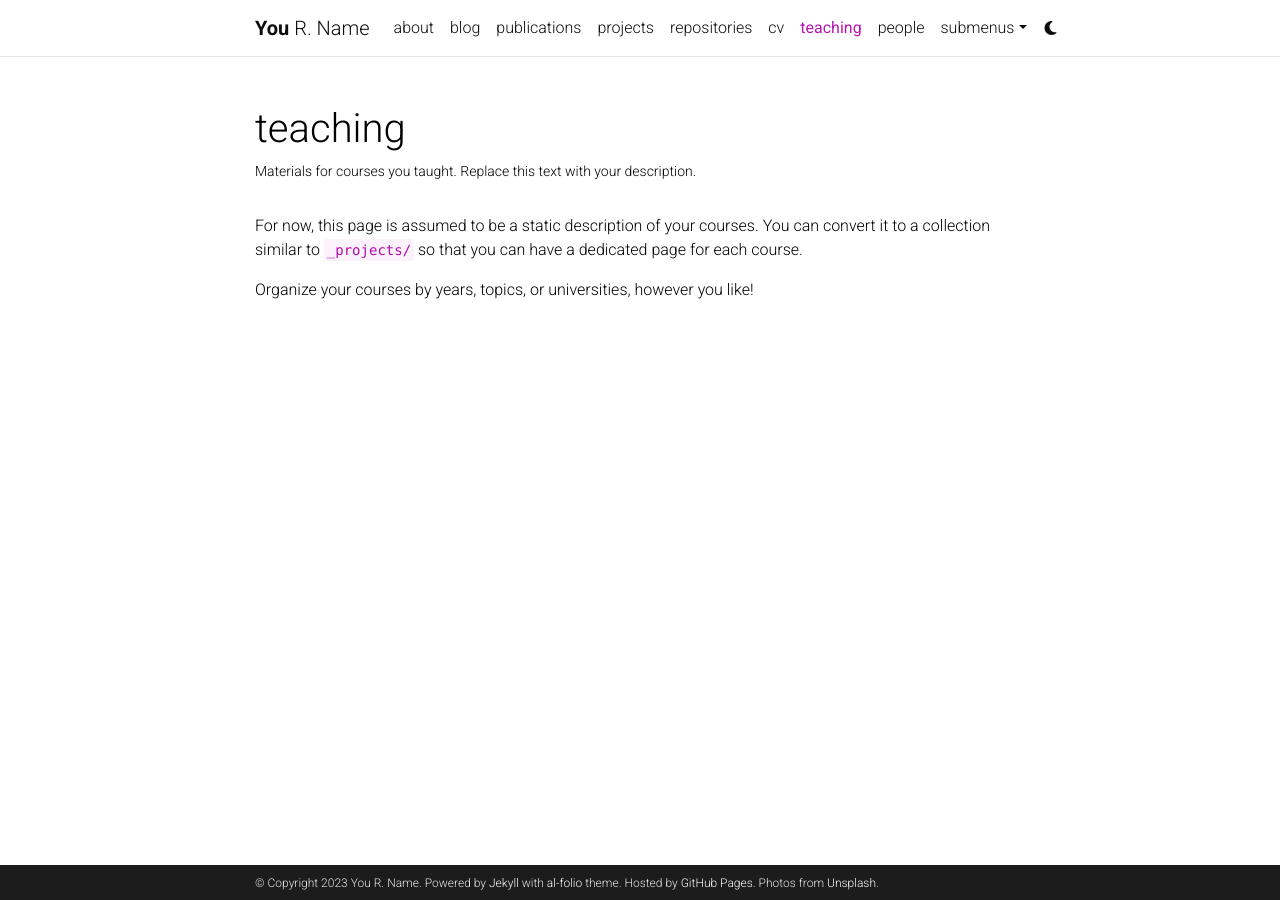
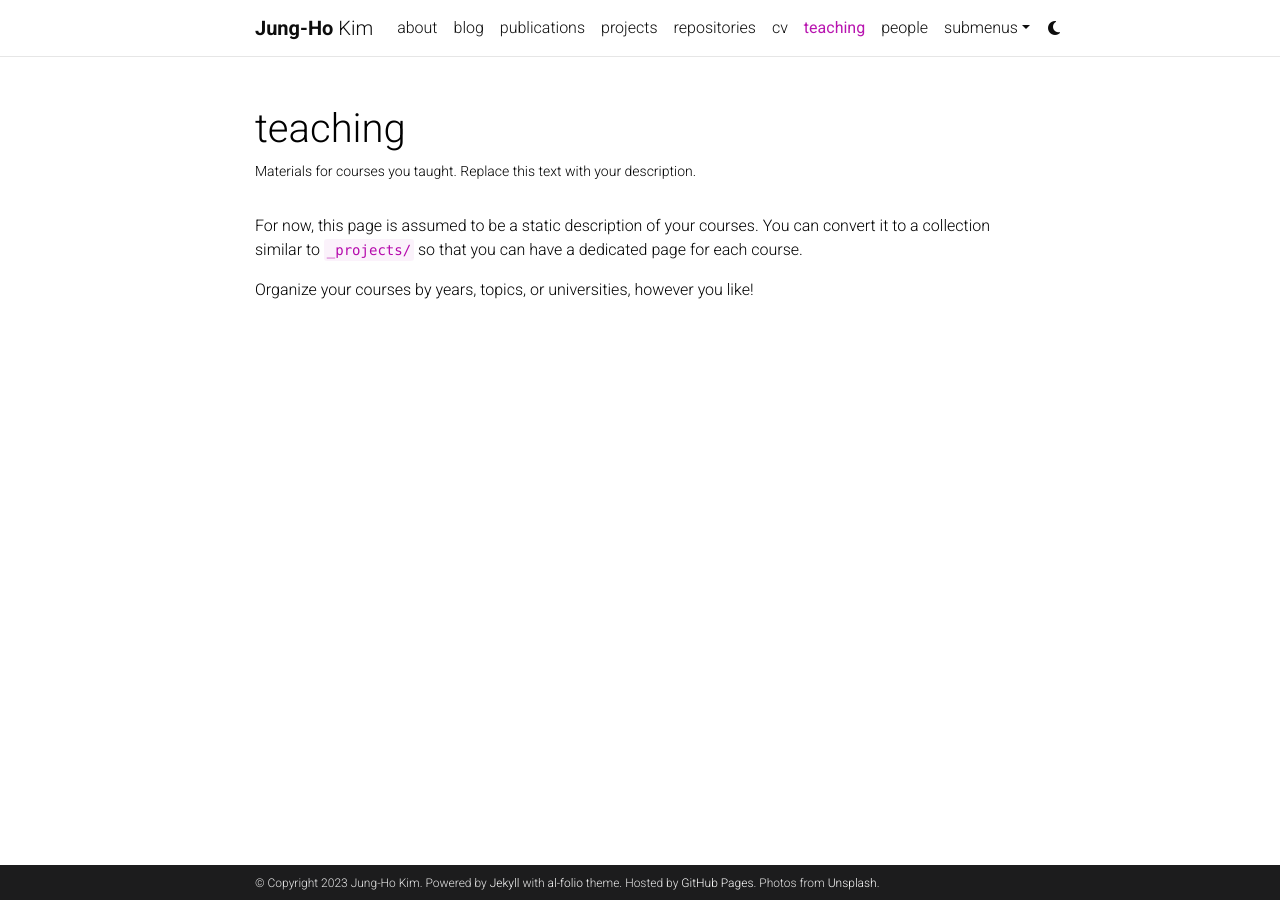
Before and after one commit to k-jungho/k-jungho.github.io, a Jekyll site: the page built from _pages/teaching.md, in a window 1280 px wide. Built offline with Jekyll 4.4.1, drawn with Linux system fonts in a browser that asks for light colours; comment, search, counter and statistics services are not loaded; a style sheet for code colours, icons or effects is not loaded.

Commit message:
Update _config.yml

```diff
--- a/_config.yml
+++ b/_config.yml
@@ -3,10 +3,10 @@
 # -----------------------------------------------------------------------------
 
 title: blank # the website title (if blank, full name will be used instead)
-first_name: You
-middle_name: R.
-last_name: Name
-email: you@example.com
+first_name: Jung-Ho
+middle_name:
+last_name: Kim
+email: frf1226@gmail.com
 description: > # the ">" symbol means to ignore newlines until "footer_text:"
   A simple, whitespace theme for academics. Based on [*folio](https://github.com/bogoli/-folio) design.
 footer_text: >
@@ -18,8 +18,8 @@ keywords: jekyll, jekyll-theme, academic-website, portfolio-website  # add your
 lang: en # the language of your site (for example: en, fr, cn, ru, etc.)
 icon: ⚛️  # the emoji used as the favicon (alternatively, provide image name in /assets/img/)
 
-url: https://alshedivat.github.io # the base hostname & protocol for your site
-baseurl: /al-folio # the subpath of your site, e.g. /blog/
+url: https://k-jungho.github.io # the base hostname & protocol for your site
+baseurl:  # the subpath of your site, e.g. /blog/
 last_updated: false # set to true if you want to display last updated in the footer
 impressum_path:  # set to path to include impressum link in the footer, use the same path as permalink in a page, helps to conform with EU GDPR
 
```
